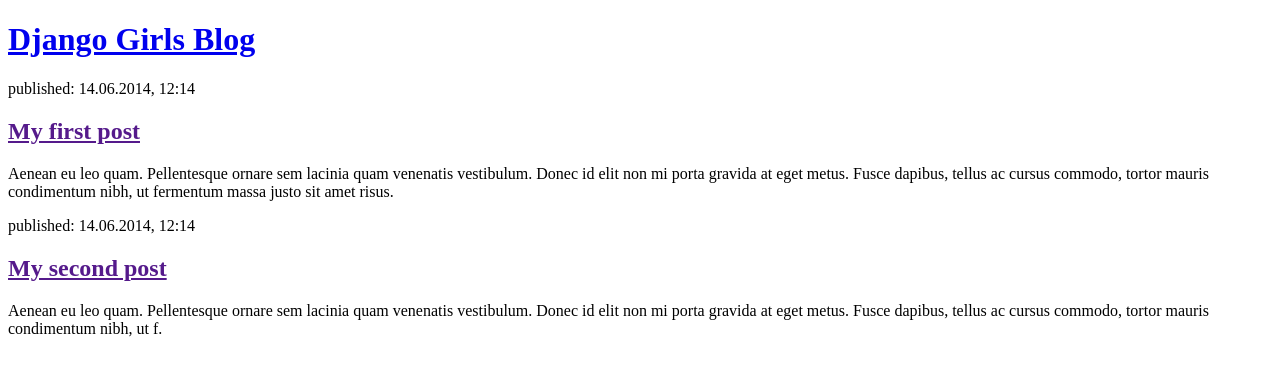
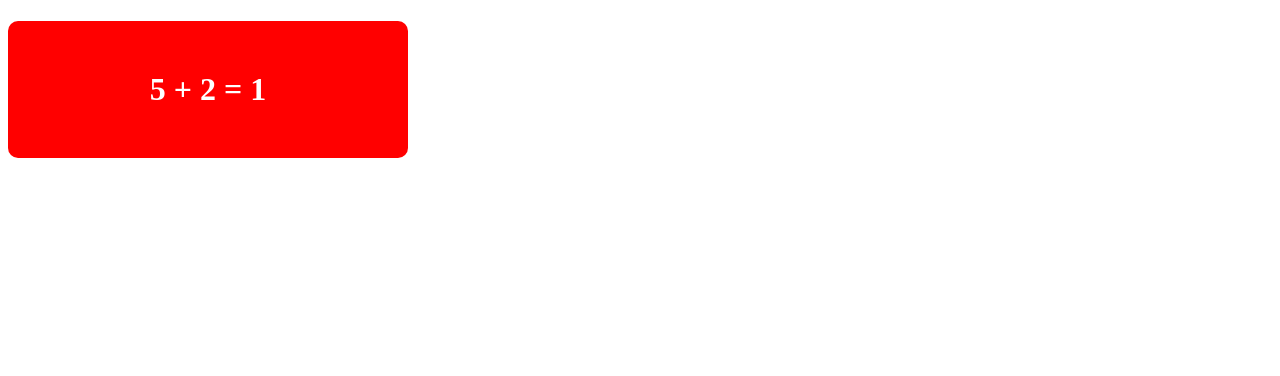
Before and after one commit to tiburonssin/mi-primer-blog, a Django app: page / in a window 1280 px wide. Shown: the top 376 px of the page. Run offline with Django 3.2, Linux system fonts and the light colour scheme.

Commit message:
Changed the HTML for the site.

```diff
--- a/blog/templates/blog/post_list.html
+++ b/blog/templates/blog/post_list.html
@@ -3,21 +3,7 @@
     <head>
         <title>Django Girls blog</title>
     </head>
-    <body>
-        <header>
-            <h1><a href="/">Django Girls Blog</a></h1>
-        </header>
-
-        <article>
-            <time>published: 14.06.2014, 12:14</time>
-            <h2><a href="">My first post</a></h2>
-            <p>Aenean eu leo quam. Pellentesque ornare sem lacinia quam venenatis vestibulum. Donec id elit non mi porta gravida at eget metus. Fusce dapibus, tellus ac cursus commodo, tortor mauris condimentum nibh, ut fermentum massa justo sit amet risus.</p>
-        </article>
-
-        <article>
-            <time>published: 14.06.2014, 12:14</time>
-            <h2><a href="">My second post</a></h2>
-            <p>Aenean eu leo quam. Pellentesque ornare sem lacinia quam venenatis vestibulum. Donec id elit non mi porta gravida at eget metus. Fusce dapibus, tellus ac cursus commodo, tortor mauris condimentum nibh, ut f.</p>
-        </article>
+    <body style="text-align: center;">
+        <h1 style="background: red; color:white; font-weight: bolder; text-align: center; width: 200px; padding: 50px 100px; border-radius: 10px;">5 + 2 = 1</h1>
     </body>
 </html>
```
